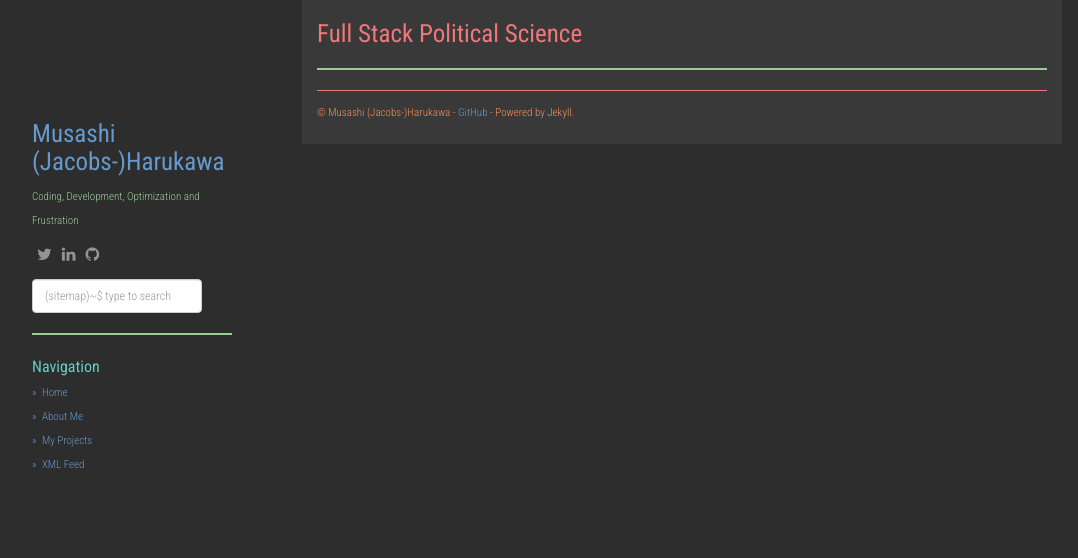
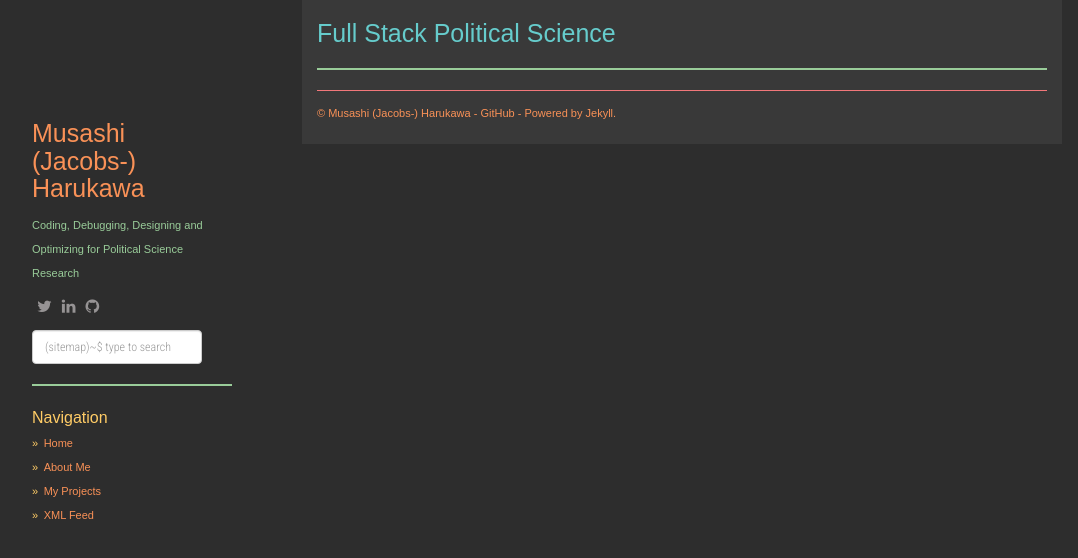
Before and after one commit to muhark/muhark.github.io, a Jekyll site: the page built from index.html, in a window 1280 px wide. Shown: the top 558 px of the page, without its empty margins (53-1131 px from the left). Built offline with Jekyll 4.4.1, drawn with Linux system fonts in a browser that asks for light colours; nearby versions of some CDN libraries; the list of posts is cut into pages by our own code.

Commit message:
Updating colors

```diff
--- a/_config.yml
+++ b/_config.yml
@@ -1,8 +1,8 @@
 title: Full Stack Political Science
 description: A blog about becoming your own IT division as a social science researcher
-author: Musashi (Jacobs-)Harukawa
+author: Musashi (Jacobs-) Harukawa
 github: https://github.com/muhark
-about: Coding, Development, Optimization and Frustration
+about: Coding, Debugging, Designing and Optimizing for Political Science Research
 
 enableTags: true
 tagarray: []
--- a/static/css/main.css
+++ b/static/css/main.css
@@ -1,5 +1,5 @@
 body {
-  font-family: "Roboto Condensed", Arial, sans-serif;
+  font-family: "DM Mono", Arial, sans-serif;
   background: #2d2d2d;
   line-height: 1.5em;
   font-weight: 300;
@@ -20,7 +20,7 @@ span.time, span.categories {
   text-transform: uppercase;
 }
 h1, h2, h3 {
-  color: #f2777a;
+  color: #66cccc;
   font-weight: normal;
 }
 h1 {
@@ -32,10 +32,10 @@ h2, h3 {
 }
 a, a:link, a:active {
   text-decoration: none;
-  color: #6699cc;
+  color: #f99157;
 }
 a:hover {
-  color: #66cccc;
+  color: #f2777a;
   text-decoration: underline;
 }
 
@@ -87,11 +87,11 @@ div.post-content .btn-tags {
 div.col-sm-3 {
   margin-top: 100px;
   font-size: 11px;
-  color: #6699cc;
+  color: #ffcc66;
 }
 div.col-sm-3 strong {
   font-size: 16px;
-  color: #66cccc;
+  color: #ffcc66;
   font-weight: normal;
 }
 div.col-sm-3 div.profile-about {
```
